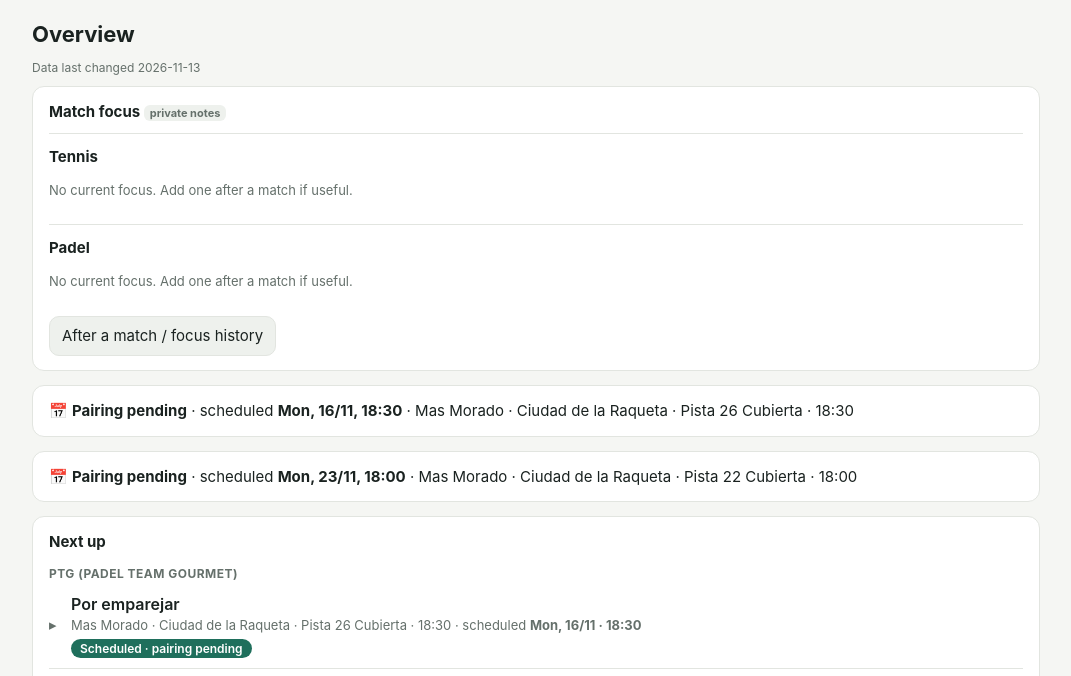
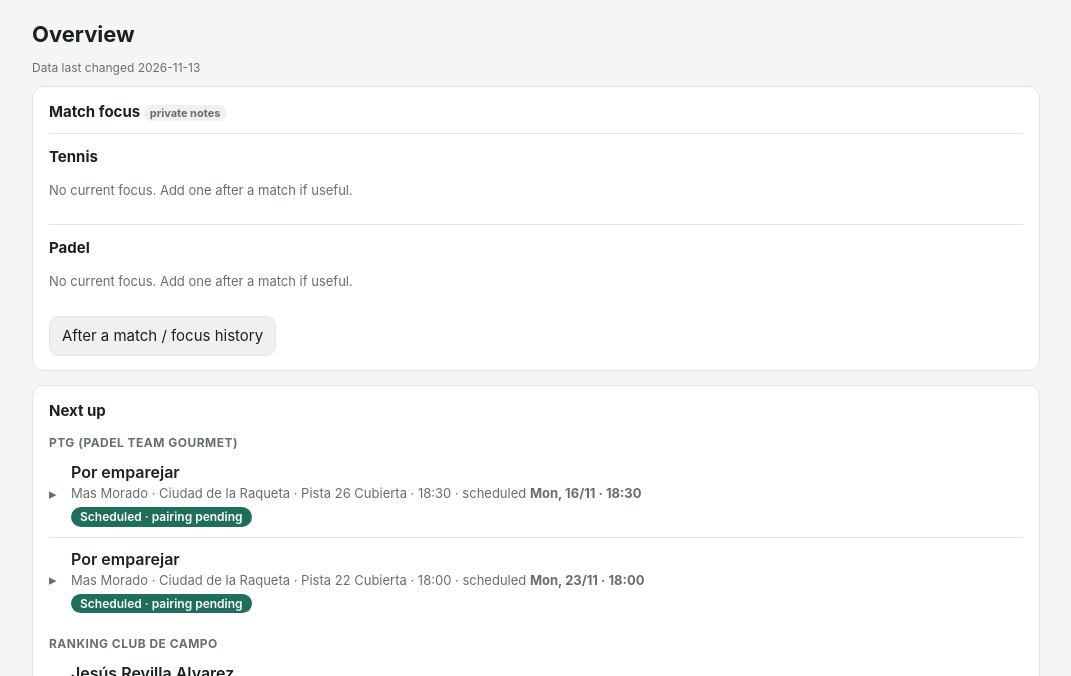
Before and after one commit to Matthias-Sport/racket-rankings-app, a plain HTML site: page index.html in a window 1280 px wide. Shown: the part 60-736 px from the top of the page, without its empty margins (104-1175 px from the left). Drawn offline with Linux system fonts and the light colour scheme.

Commit message:
Overview: drop duplicate scheduled-match reminder strip (shown in Next up)

```diff
--- a/index.html
+++ b/index.html
@@ -373,8 +373,7 @@ function msgText(u){
 }
 function visibleUpcoming(){return sync.upcoming.filter(u=>ui.sport==='all'||(db.rankings.find(r=>r.id===u.rankingId)||{}).sport===ui.sport)}
 function reminders(){
-  const sched=visibleUpcoming().filter(u=>u.scheduled&&(plans[planKey(u)]||{}).status!=='played').map(u=>`<div class="card">📅 <b>${esc(u.opponent==='Por emparejar'?'Pairing pending':u.opponent)}</b> · scheduled <b>${new Date(u.scheduled).toLocaleDateString('en-GB',{weekday:'short',day:'2-digit',month:'2-digit'})}, ${u.scheduled.slice(11,16)}</b> · ${esc(u.label)}</div>`).join('');
-  return sched+visibleUpcoming().filter(u=>!u.scheduled).filter(u=>{const d=daysLeft(u.deadline);return d!==null&&d<=3&&(plans[planKey(u)]||{}).status!=='played'}).map(u=>{
+  return visibleUpcoming().filter(u=>!u.scheduled).filter(u=>{const d=daysLeft(u.deadline);return d!==null&&d<=3&&(plans[planKey(u)]||{}).status!=='played'}).map(u=>{
     const d=daysLeft(u.deadline),p=plans[planKey(u)]||{},st=(STATUS.find(x=>x[0]===(p.status||''))||[])[1];
     return `<div class="card alert">⏰ <b>${esc(u.opponent)}</b>: ${d<0?`play-by date passed ${-d} day${d===-1?'':'s'} ago`:d===0?'play-by date is <b>today</b>':`<b>${d} day${d===1?'':'s'}</b> left to play`} (${fmtDate(u.deadline)}).
       <span class="mute small">${esc(st)}${p.status==='agreed'&&p.when?' · '+esc(p.when.replace('T',' ')):''}</span></div>`}).join('');
```
